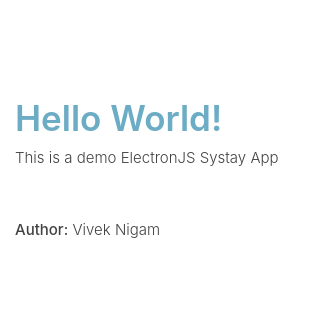
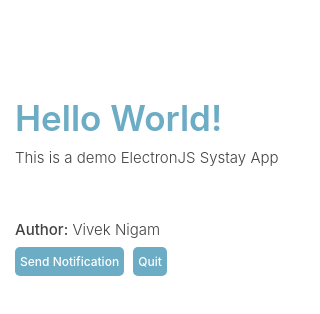
Before and after one commit to viveknigam3003/systray-app-electron, an Electron app: page index.html in a window 320 px wide. Drawn offline with Linux system fonts and the light colour scheme.

Commit message:
Added Notification Button

```diff
--- /dev/null
+++ b/app.js
@@ -0,0 +1,8 @@
+function doNotify() {
+    Notification.requestPermission().then(function (result){
+
+        var myNotification = new Notification('Electron Notification', {
+            'body': 'Application Installed'
+        });
+    });
+}
--- a/index.html
+++ b/index.html
@@ -12,6 +12,9 @@
   <h1>Hello World!</h1>
   <h2>This is a demo ElectronJS Systay App</h2><br><br>
   <h2><span style="font-weight: 500;">Author:</span>  Vivek Nigam</h2>
+  <button type="button" name="button" onclick="doNotify()">Send Notification</button>
+  <button type="button" name="quit" onclick="window.close()">Quit</button>
+  <script src="app.js"></script>
 </body>
 
 </html>
--- a/package.json
+++ b/package.json
@@ -8,6 +8,7 @@
     "author": "Vivek Nigam",
     "devDependencies": {
         "electron": "7.0.0",
-        "electron-packager": "14.2.1"
+        "electron-packager": "14.2.1",
+        "electron-traywindow-positioner": "1.1.0"
     }
 }
--- a/style.css
+++ b/style.css
@@ -34,3 +34,16 @@ h2
   font-weight: 300;
     margin: 0;
 }
+
+button
+{
+  font: 300 12px/1.6 "SF Pro Display",sans-serif;
+  font-weight: 500;
+  color: #ffffff;
+  border-radius: 5px 5px 5px 5px;
+  border-width: 0;
+  padding: 5px;
+  margin-top: 5px;
+  margin-right: 5px;
+  background-color: #6cacc5;
+}
```
Also changed, not shown: main.js (+13 -1 lines), 1 other file.
